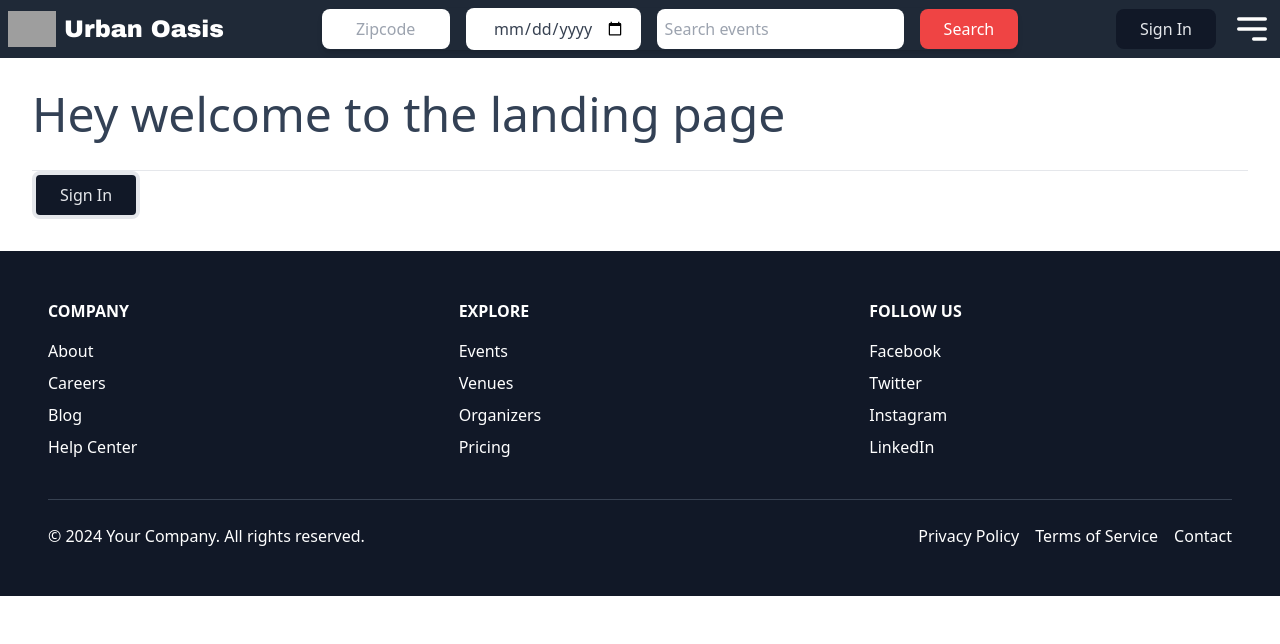
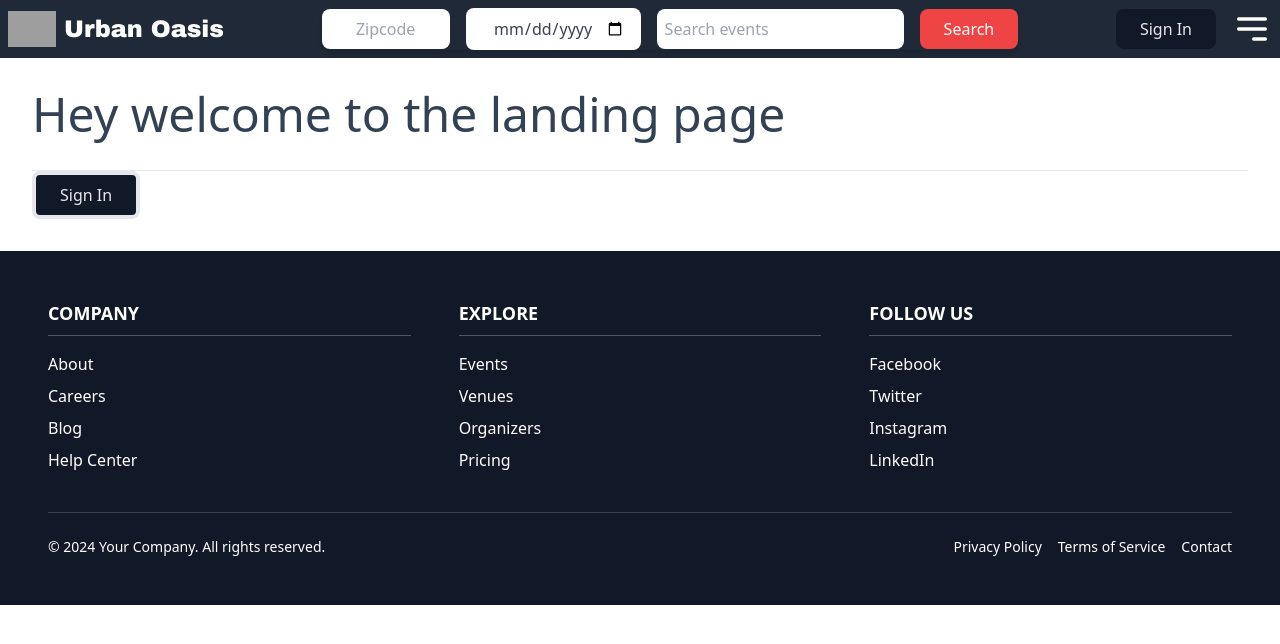
Before and after one commit to mazenkapadi/urban-oasis, a React (Vite) app: page / in a window 1280 px wide. Shown: the top 644 px of the page. Built offline with nearby package versions, Linux system fonts and the light colour scheme; no server answers; grey boxes are pictures that could not be loaded.

Commit message:
Button Edits

```diff
--- a/src/components/FooterComponent.jsx
+++ b/src/components/FooterComponent.jsx
@@ -1,113 +1,119 @@
-// import React from 'react';
+import React from 'react';
 
 function FooterComponent() {
     return (
-        <footer className="bg-gray-900 text-white py-12" >
-            <div className="container mx-auto px-6 md:px-12" >
-                <div className="flex flex-wrap -mx-6" >
+        <footer className="bg-gray-900 text-white py-12">
+            <div className="container mx-auto px-6 md:px-12">
+                <div className="flex flex-wrap -mx-6">
                     {/* Column 1 */}
-                    <div className="w-full md:w-1/3 px-6 mb-6 md:mb-0" >
-                        <h5 className="uppercase mb-4 font-bold" >Company</h5 >
-                        <ul >
-                            <li className="mb-2" >
-                                <a href="#" className="hover:underline" >
+                    <div className="w-full md:w-1/3 px-6 mb-6 md:mb-0">
+                        <h5 className="uppercase mb-4 font-bold text-lg border-b border-gray-600 pb-2">
+                            Company
+                        </h5>
+                        <ul>
+                            <li className="mb-2">
+                                <a href="#" className="hover:text-gray-300 transition duration-300">
                                     About
-                                </a >
-                            </li >
-                            <li className="mb-2" >
-                                <a href="#" className="hover:underline" >
+                                </a>
+                            </li>
+                            <li className="mb-2">
+                                <a href="#" className="hover:text-gray-300 transition duration-300">
                                     Careers
-                                </a >
-                            </li >
-                            <li className="mb-2" >
-                                <a href="#" className="hover:underline" >
+                                </a>
+                            </li>
+                            <li className="mb-2">
+                                <a href="#" className="hover:text-gray-300 transition duration-300">
                                     Blog
-                                </a >
-                            </li >
-                            <li className="mb-2" >
-                                <a href="#" className="hover:underline" >
+                                </a>
+                            </li>
+                            <li className="mb-2">
+                                <a href="#" className="hover:text-gray-300 transition duration-300">
                                     Help Center
-                                </a >
-                            </li >
-                        </ul >
-                    </div >
+                                </a>
+                            </li>
+                        </ul>
+                    </div>
 
                     {/* Column 2 */}
-                    <div className="w-full md:w-1/3 px-6 mb-6 md:mb-0" >
-                        <h5 className="uppercase mb-4 font-bold" >Explore</h5 >
-                        <ul >
-                            <li className="mb-2" >
-                                <a href="#" className="hover:underline" >
+                    <div className="w-full md:w-1/3 px-6 mb-6 md:mb-0">
+                        <h5 className="uppercase mb-4 font-bold text-lg border-b border-gray-600 pb-2">
+                            Explore
+                        </h5>
+                        <ul>
+                            <li className="mb-2">
+                                <a href="#" className="hover:text-gray-300 transition duration-300">
                                     Events
-                                </a >
-                            </li >
-                            <li className="mb-2" >
-                                <a href="#" className="hover:underline" >
+                                </a>
+                            </li>
+                            <li className="mb-2">
+                                <a href="#" className="hover:text-gray-300 transition duration-300">
                                     Venues
-                                </a >
-                            </li >
-                            <li className="mb-2" >
-                                <a href="#" className="hover:underline" >
+                                </a>
+                            </li>
+                            <li className="mb-2">
+                                <a href="#" className="hover:text-gray-300 transition duration-300">
                                     Organizers
-                                </a >
-                            </li >
-                            <li className="mb-2" >
-                                <a href="#" className="hover:underline" >
+                                </a>
+                            </li>
+                            <li className="mb-2">
+                                <a href="#" className="hover:text-gray-300 transition duration-300">
                                     Pricing
-                                </a >
-                            </li >
-                        </ul >
-                    </div >
+                                </a>
+                            </li>
+                        </ul>
+                    </div>
 
                     {/* Column 3 */}
-                    <div className="w-full md:w-1/3 px-6 mb-6 md:mb-0" >
-                        <h5 className="uppercase mb-4 font-bold" >Follow Us</h5 >
-                        <ul >
-                            <li className="mb-2" >
-                                <a href="#" className="hover:text-gray-400" >
+                    <div className="w-full md:w-1/3 px-6 mb-6 md:mb-0">
+                        <h5 className="uppercase mb-4 font-bold text-lg border-b border-gray-600 pb-2">
+                            Follow Us
+                        </h5>
+                        <ul>
+                            <li className="mb-2">
+                                <a href="#" className="hover:text-gray-300 transition duration-300">
                                     Facebook
-                                </a >
-                            </li >
-                            <li className="mb-2" >
-                                <a href="#" className="hover:text-gray-400" >
+                                </a>
+                            </li>
+                            <li className="mb-2">
+                                <a href="#" className="hover:text-gray-300 transition duration-300">
                                     Twitter
-                                </a >
-                            </li >
-                            <li className="mb-2" >
-                                <a href="#" className="hover:text-gray-400" >
+                                </a>
+                            </li>
+                            <li className="mb-2">
+                                <a href="#" className="hover:text-gray-300 transition duration-300">
                                     Instagram
-                                </a >
-                            </li >
-                            <li className="mb-2" >
-                                <a href="#" className="hover:text-gray-400" >
+                                </a>
+                            </li>
+                            <li className="mb-2">
+                                <a href="#" className="hover:text-gray-300 transition duration-300">
                                     LinkedIn
-                                </a >
-                            </li >
-                        </ul >
-                    </div >
-                </div >
+                                </a>
+                            </li>
+                        </ul>
+                    </div>
+                </div>
 
-                {/* FooterComponent Bottom */}
-                <div className="mt-8 border-t border-gray-700 pt-6" >
-                    <div className="flex flex-col md:flex-row justify-between items-center" >
-                        <p className="mb-4 md:mb-0" >
+                {/* Footer Bottom */}
+                <div className="mt-8 border-t border-gray-700 pt-6">
+                    <div className="flex flex-col md:flex-row justify-between items-center">
+                        <p className="mb-4 md:mb-0 text-sm">
                             © 2024 Your Company. All rights reserved.
-                        </p >
-                        <div className="flex space-x-4" >
-                            <a href="#" className="hover:underline" >
+                        </p>
+                        <div className="flex space-x-4 text-sm">
+                            <a href="#" className="hover:text-gray-300 transition duration-300">
                                 Privacy Policy
-                            </a >
-                            <a href="#" className="hover:underline" >
+                            </a>
+                            <a href="#" className="hover:text-gray-300 transition duration-300">
                                 Terms of Service
-                            </a >
-                            <a href="#" className="hover:underline" >
+                            </a>
+                            <a href="#" className="hover:text-gray-300 transition duration-300">
                                 Contact
-                            </a >
-                        </div >
-                    </div >
-                </div >
-            </div >
-        </footer >
+                            </a>
+                        </div>
+                    </div>
+                </div>
+            </div>
+        </footer>
     );
 }
 
--- a/src/pages/LandingPage.jsx
+++ b/src/pages/LandingPage.jsx
@@ -9,6 +9,12 @@ function LandingPage() {
     const handleSignIn = () => {
         navigate('/signIn')
     }
+
+    const images = [
+        'https://via.placeholder.com/600x400?text=Slide+1',
+        'https://via.placeholder.com/600x400?text=Slide+2',
+        'https://via.placeholder.com/600x400?text=Slide+3',
+    ];
 
     return (
         <>
--- a/src/services/auth/ResetPassword.js
+++ b/src/services/auth/ResetPassword.js
@@ -5,10 +5,12 @@ class PasswordReset {
     async resetPassword(email) {
         try {
             await sendPasswordResetEmail(auth, email);
+            console.log('Password reset email sent successfully to:', email);
+            return { success: true, message: 'Password reset email sent successfully. Please check your inbox.' };
         } catch (error) {
-            console.error('Error resetting password', error);
+            console.error('Error resetting password:', error);
+            throw new Error('Failed to send password reset email. Please try again later.');
         }
     }
 }
-
 export default new PasswordReset();
```
Also changed, not shown: src/components/HeaderComponent.jsx (+66 -184 lines), src/pages/ForgotPasswordPage.jsx (+8 -3 lines), src/pages/SignInPage.jsx (+4 -4 lines), src/pages/SignUpPage.jsx (+9 -28 lines).
